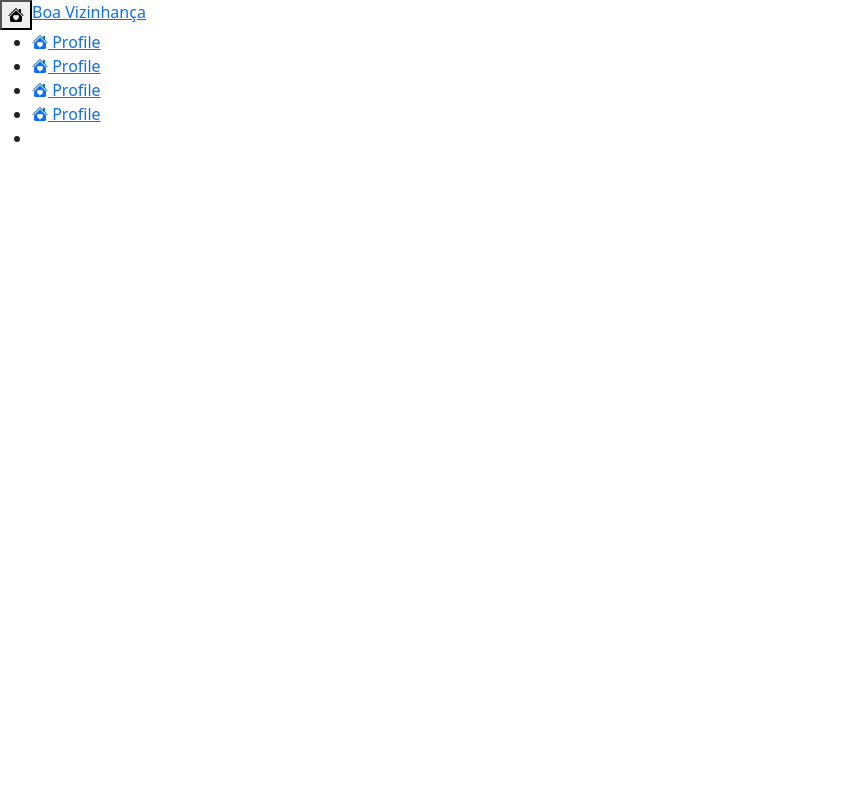
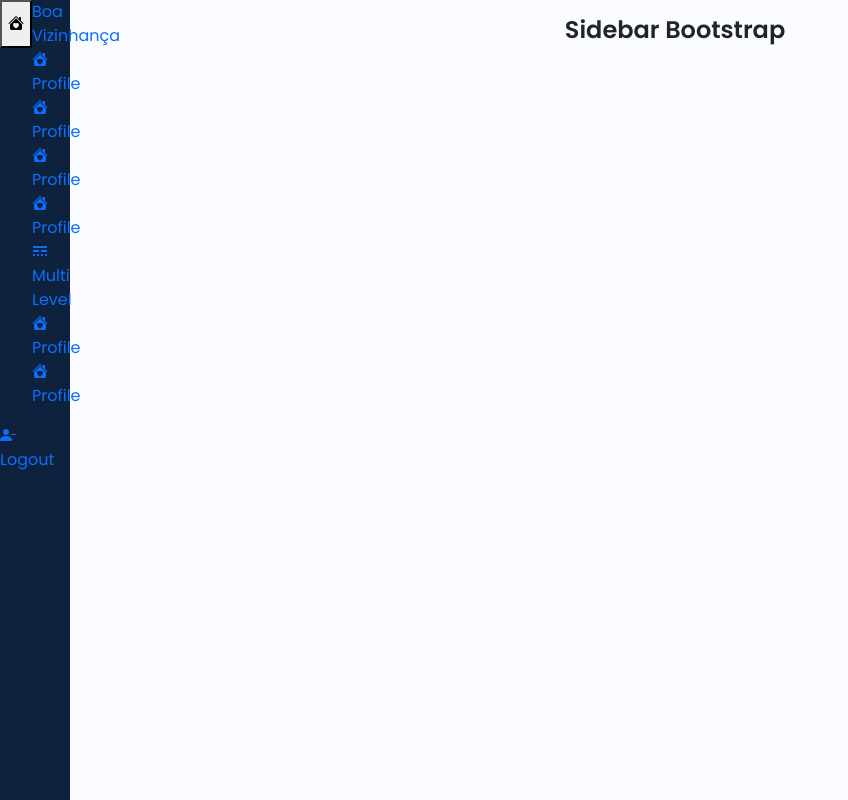
Before and after one commit to p-yuki/rede-social, a Flask app: page / in a window 1280 px wide. Shown: the whole page, without its empty margins (0-848 px from the left). Run offline with Flask 3, Linux system fonts and the light colour scheme.

Commit message:
mod html; add css

```diff
--- /dev/null
+++ b/static/css/base.css
@@ -0,0 +1,47 @@
+@import url('https://fonts.googleapis.com/css2?family=Poppins:wght@400;600&display=swap');
+
+::after,
+::before {
+    box-sizing: border-box;
+    margin: 0;
+    padding: 0;
+}
+
+a{
+    text-decoration: none;
+}
+
+li {
+    list-style: none;
+}
+
+h1 {
+    font-weight: 600;
+    font-size: 1.5rem;
+}
+
+body {
+    font-family: 'Poppins', sans-serif;
+}
+
+.wrapper {
+    display: flex;
+}
+
+.main {
+    min-height: 100vh;
+    width: 100%;
+    overflow: hidden;
+    transition: all .35s ease-in-out;
+    background-color: #fafbfe;
+}
+
+#sidebar {
+    width: 70px;
+    min-width: 70px;
+    z-index: 1000;
+    transition: all .25s ease-in-out;
+    display: flex;
+    flex-direction: column;
+    background-color: #0e223e;
+}
--- a/templates/index.html
+++ b/templates/index.html
@@ -5,7 +5,9 @@
     <meta charset="UTF-8">
     <meta name="viewport" content="width=device-width, initial-scale=1.0">
     <title>Boa Vizinhança - {% block title %}{% endblock %}</title>
-    <link href="https://cdn.jsdelivr.net/npm/bootstrap@5.3.8/dist/css/bootstrap.min.css" rel="stylesheet" integrity="sha384-sRIl4kxILFvY47J16cr9ZwB07vP4J8+LH7qKQnuqkuIAvNWLzeN8tE5YBujZqJLB" crossorigin="anonymous">
+    <link href="https://cdn.jsdelivr.net/npm/bootstrap@5.3.8/dist/css/bootstrap.min.css" rel="stylesheet"
+        integrity="sha384-sRIl4kxILFvY47J16cr9ZwB07vP4J8+LH7qKQnuqkuIAvNWLzeN8tE5YBujZqJLB" crossorigin="anonymous">
+        <link rel="stylesheet" href="{{ url_for('static', filename='css/base.css') }}">
     <link rel="stylesheet" href="https://cdn.jsdelivr.net/npm/bootstrap-icons@1.13.1/font/bootstrap-icons.min.css">
 </head>
 
@@ -41,7 +43,8 @@
                     </a>
                 </li>
                 <li class="sidebar-item">
-                    <a href="#" class="sidebar-link has-dropdown collapsed" data-bs-toggle="collapse" data-bs-target="#auth" aria-expanded="false" aria-controls="auth">
+                    <a href="#" class="sidebar-link has-dropdown collapsed" data-bs-toggle="collapse"
+                        data-bs-target="#auth" aria-expanded="false" aria-controls="auth">
                         <i class="bi bi-house-heart-fill"></i>
                         <span>Profile</span>
                     </a>
@@ -57,11 +60,56 @@
                         </li>
                     </ul>
                 </li>
-                <li class="sidebar-item"></li>
+                <li class="sidebar-item">
+                    <a href="#" class="sidebar-link has-dropdown collapsed" data-bs-toggle="collapse" data-bs-target="#multi" aria-expanded="false" aria-controls="multi">
+                        <i class="bi bi-border-style"></i>
+                        <span>Multi Level</span>
+                    </a>
+                    <ul id="multi" class="sidebar-dopdown list-unstyled collapse" data-bs-parent="#sidebar">
+                        <li class="sidebar-item">
+                            <a href="#" class="sidebar-link  collapsed" data-bs-toggle="collapse" data-bs-target="#multi-two" aria-expanded="false" aria-controls="multi-two">
+                                Two Links
+                            </a>
+                            <ul id="multi-two" class="sidebar-dropsown list-unstyled collapse">
+                                <li class="sidebar-item">
+                                    <a href="#" class="sidebar-link">1</a>
+                                </li>
+                                <li class="sidebar-item">
+                                    <a href="#" class="sidebar-link">2</a>
+                                </li>
+                            </ul>
+                        </li>
+                    </ul>
+                </li>
+                <li class="sidebar-item">
+                    <a href="#" class="sidebar-link">
+                        <i class="bi bi-house-heart-fill"></i>
+                        <span>Profile</span>
+                    </a>
+                </li>
+                <li class="sidebar-item">
+                    <a href="#" class="sidebar-link">
+                        <i class="bi bi-house-heart-fill"></i>
+                        <span>Profile</span>
+                    </a>
+                </li>
             </ul>
+            <div class="sidebar-footer">
+                <a href="#" class="sidebar-link">
+                    <i class="bi bi-person-dash-fill"></i>
+                    <span>Logout</span>
+                </a>
+            </div>
         </aside>
+        <div class="main p-3">
+            <div class="text-center">
+                <h1>Sidebar Bootstrap</h1>
+            </div>
+        </div>
     </div>
-    <script src="https://cdn.jsdelivr.net/npm/bootstrap@5.3.8/dist/js/bootstrap.bundle.min.js" integrity="sha384-FKyoEForCGlyvwx9Hj09JcYn3nv7wiPVlz7YYwJrWVcXK/BmnVDxM+D2scQbITxI" crossorigin="anonymous"></script>
+    <script src="https://cdn.jsdelivr.net/npm/bootstrap@5.3.8/dist/js/bootstrap.bundle.min.js"
+        integrity="sha384-FKyoEForCGlyvwx9Hj09JcYn3nv7wiPVlz7YYwJrWVcXK/BmnVDxM+D2scQbITxI"
+        crossorigin="anonymous"></script>
 </body>
 
 </html>
```
